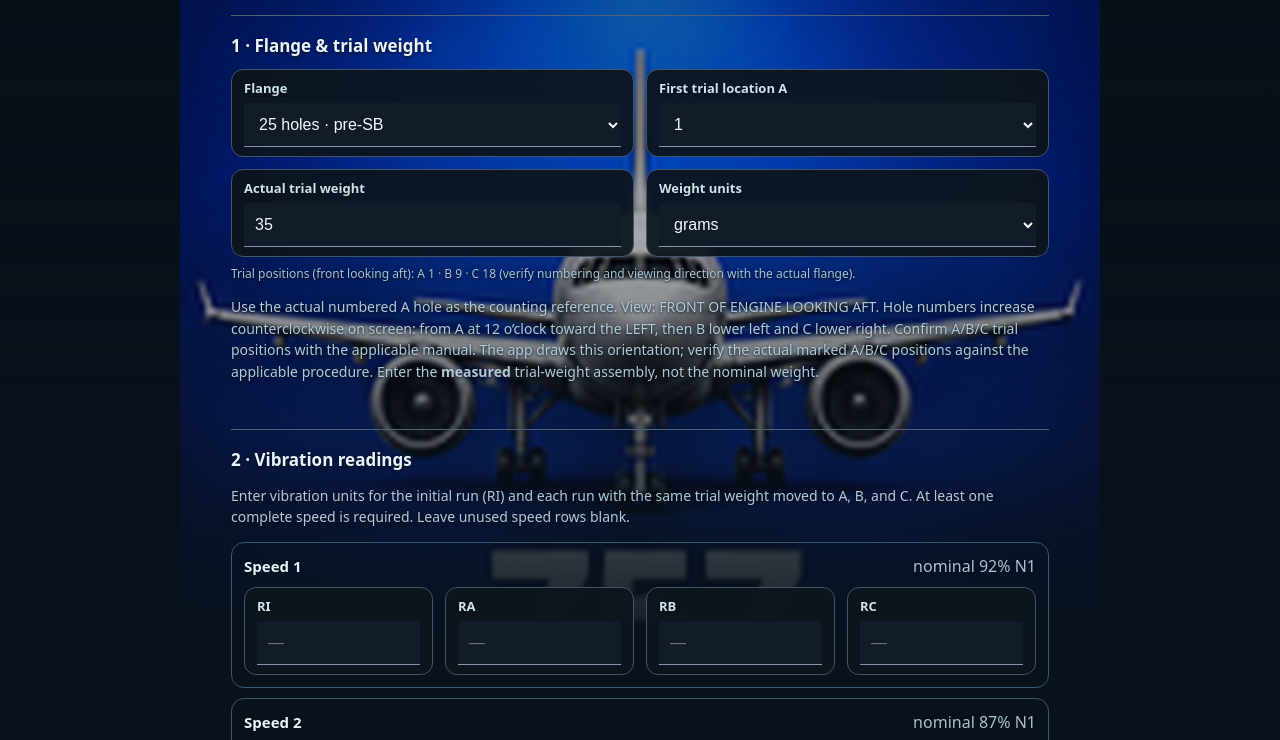
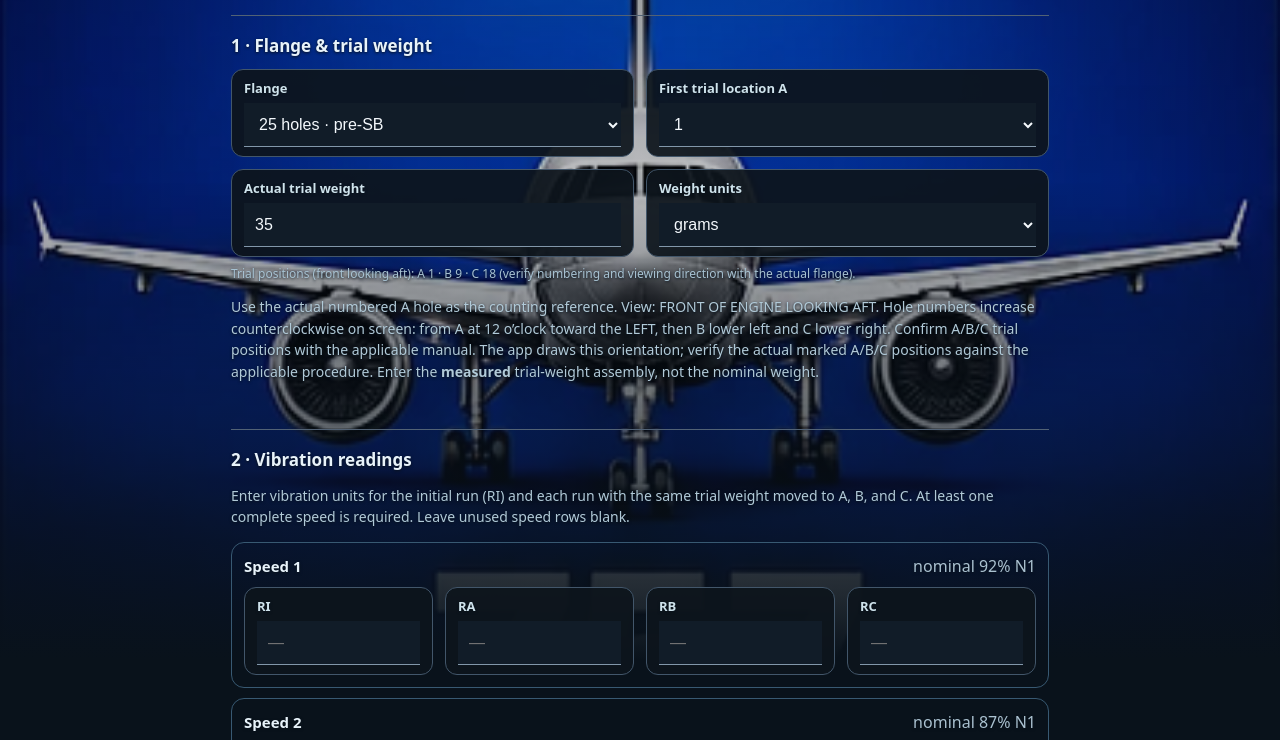
Before and after one commit to kwvin81q/RB211-3-Shot-, a plain HTML site: page index.html in a window 1280 px wide. Shown: the part 100-840 px from the top of the page. Drawn offline with Linux system fonts and the light colour scheme.

Commit message:
Add files via upload

```diff
--- a/index.html
+++ b/index.html
@@ -11,7 +11,7 @@ body { isolation:isolate; min-height:100vh; background:#09121b; }
 body::before {
   content:""; position:fixed; inset:0; z-index:-1; pointer-events:none;
   background:linear-gradient(180deg,rgba(5,11,19,.45),rgba(5,11,19,.27) 35%,#09121b 95%),
-    url("./757-rb211-vibe-icon-r2-512.png") center top / clamp(410px, 100vw, 920px) auto no-repeat;
+    url("./aircraft-wallpaper.webp") center 48% / cover no-repeat;
 }
 
 .panel {
```
Also changed, not shown: aircraft-wallpaper.webp (added).
